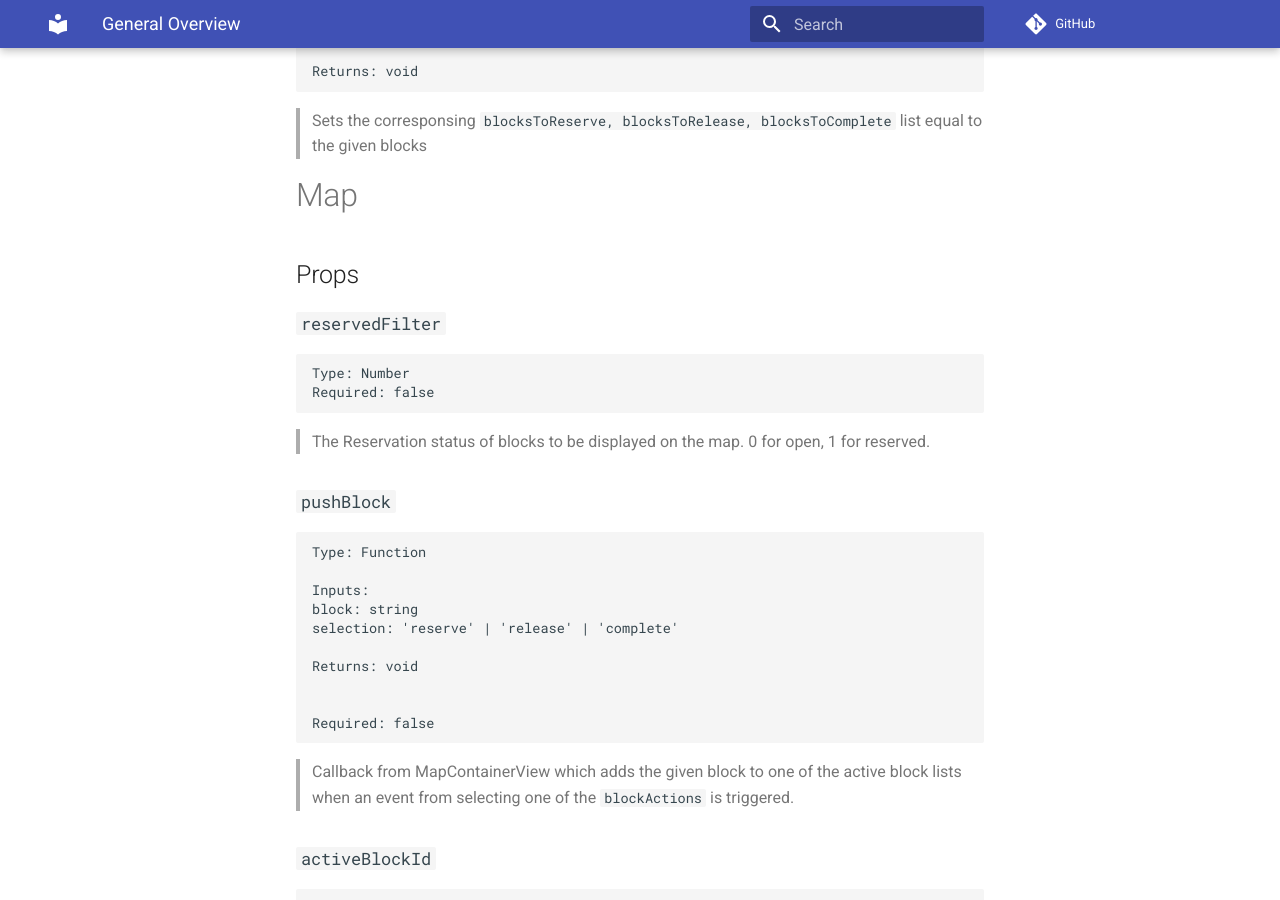
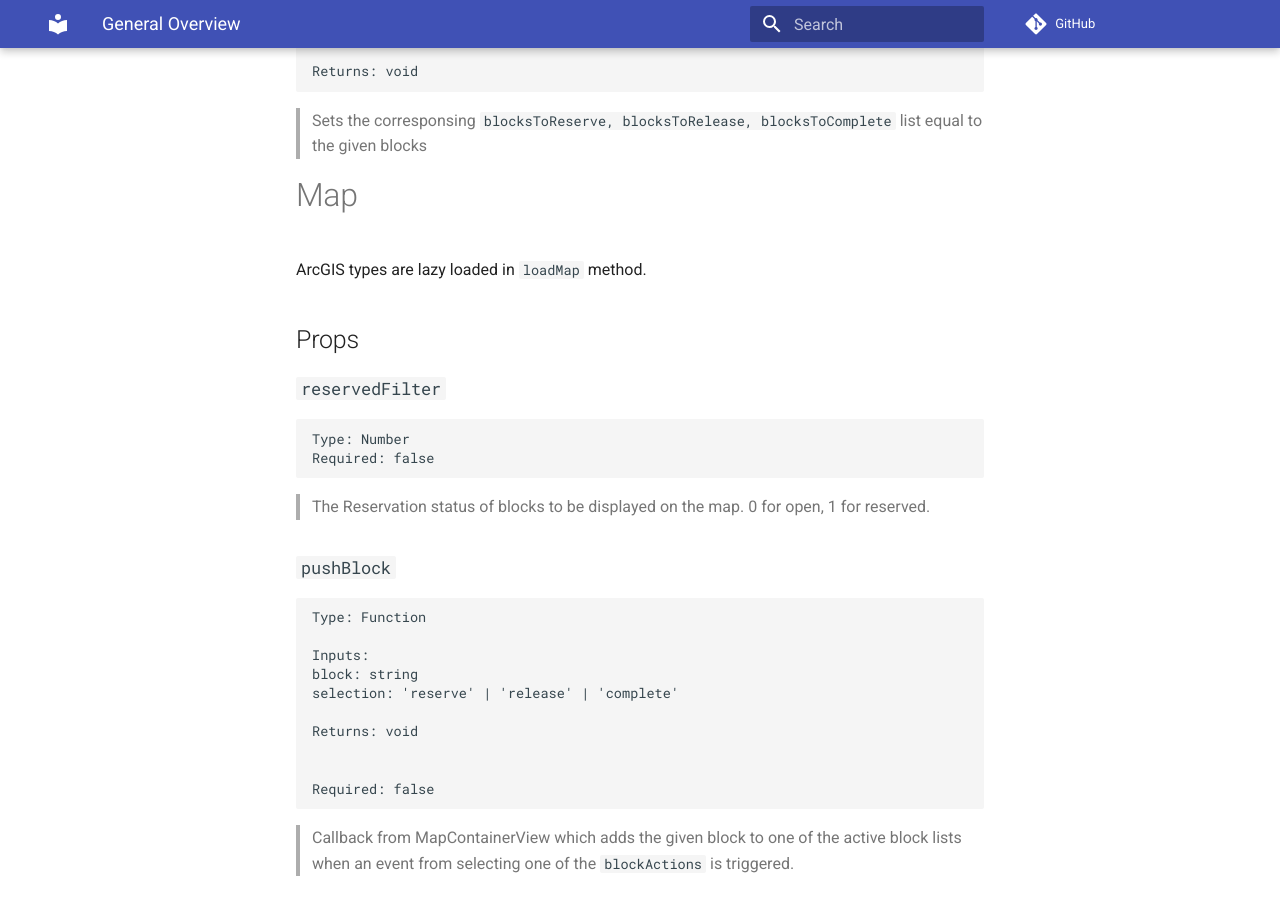
Before and after one commit to Code-4-Community/c4c-dev-docs, an MkDocs documentation site: the page built from docs/sftt/sfft-map-frontend.md, in a window 1280 px wide and 900 px high, scrolled down 4156 px. Built offline with MkDocs 1.6.1 and Material for MkDocs 9.7.7, drawn with Linux system fonts in a browser that asks for light colours; comment, search, counter and statistics services are not loaded.

Commit message:
added line explaining loadMap

```diff
--- a/docs/sftt/sfft-map-frontend.md
+++ b/docs/sftt/sfft-map-frontend.md
@@ -148,6 +148,7 @@ Returns: void
 
 # Map
 
+ArcGIS types are lazy loaded in `loadMap` method.
 
 ## Props
 
```
